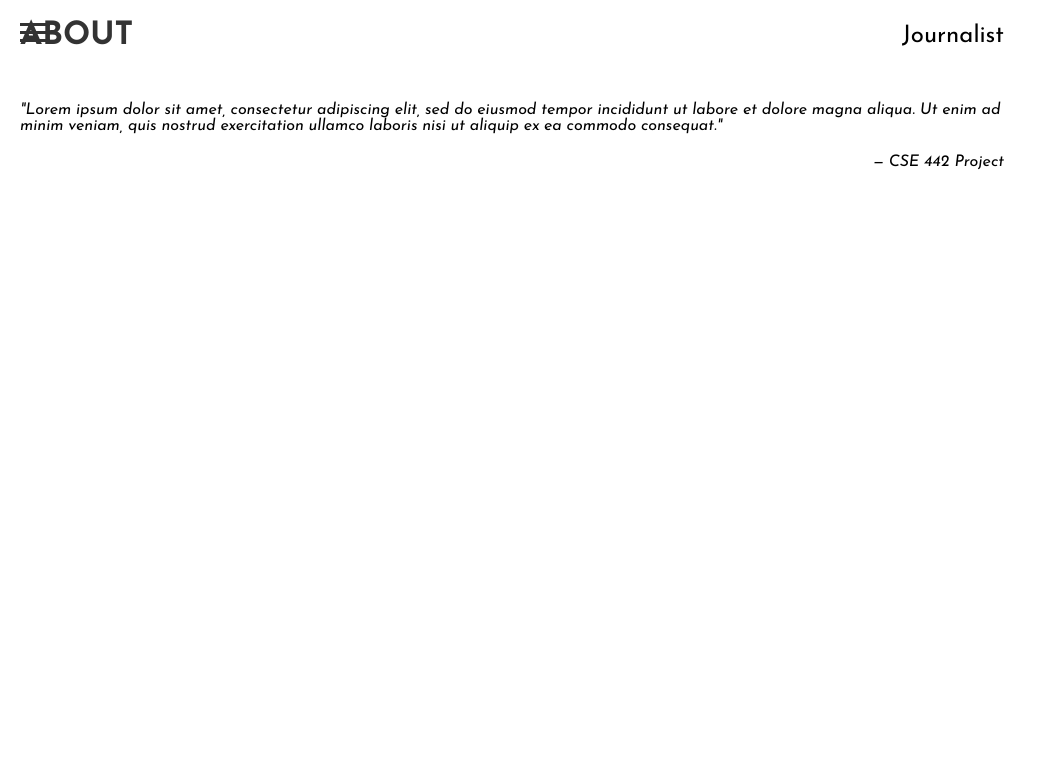
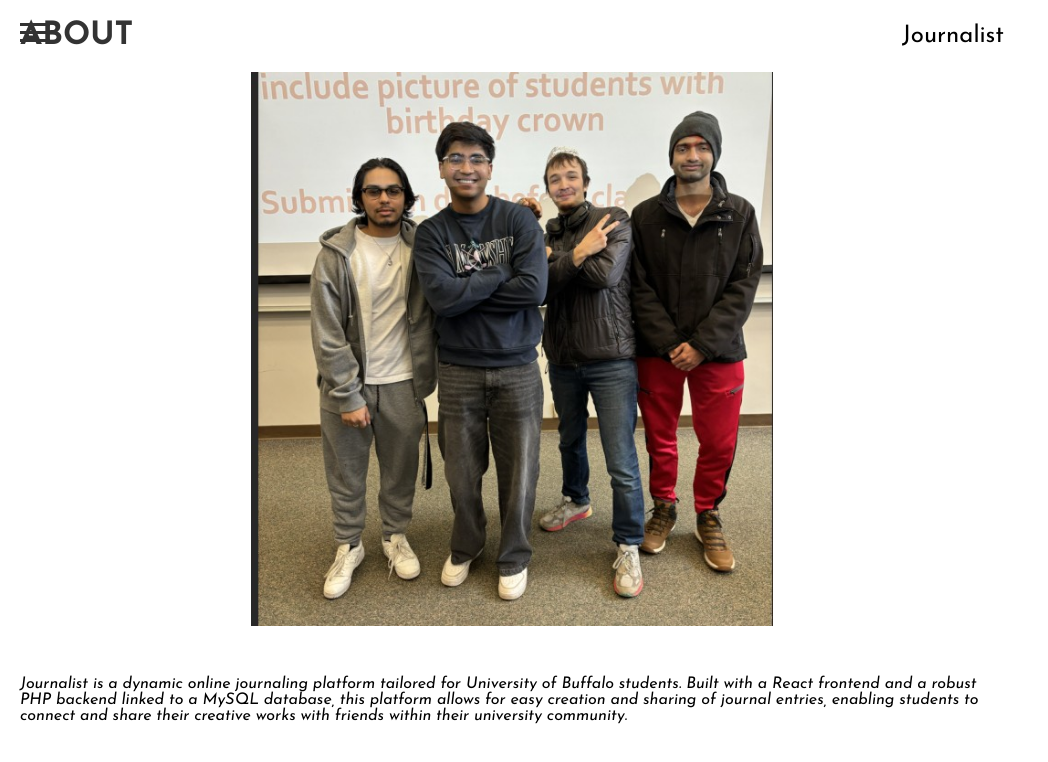
Before and after one commit to cse442-at-ub/s24semesterproject-journalists, a React (Vite) app in the folder frontend/: page /about in a window 1280 px wide. Shown: the top 762 px of the page, without its empty margins (0-1048 px from the left). Built offline with nearby package versions, Linux system fonts and the light colour scheme.

Commit message:
updating code

```diff
--- a/frontend/src/About.css
+++ b/frontend/src/About.css
@@ -102,9 +102,22 @@
   text-align: right;
   margin-top: 20px;
 }
-
+.journal-image {
+  max-width: 100%; /* Limits image width to not exceed its container */
+  max-height: 100%; /* Limits image height to not exceed its container */
+  object-fit: contain; /* Ensures that the entire image fits within the frame without being cropped */
+}
+.image-container {
+  /* Set a fixed height if you want to constrain the image within this height, or remove if not needed */
+  height: 300px; /* Example: change the height as needed */
+  width: 100%; /* Container takes the full width of its parent */
+  display: flex; /* Use flexbox to center the image within the container */
+  justify-content: center; /* Center the image horizontally */
+  align-items: center; /* Center the image vertically */
+  overflow: hidden; /* Ensures that any excess image is clipped */
+}
 .sidebar .menu-item .logout-link {
-  background-color: #ff0000; /* Red background for the log out link */
+  background: linear-gradient(90deg, #FF4500 0%, #875DFF 100%);
   color: #ffffff; /* White text color for better readability */
   padding: 10px 15px; /* Add some padding to make it look like a button */
   border-radius: 5px; /* Optional: rounds the corners for a button-like appearance */
--- a/frontend/src/About.jsx
+++ b/frontend/src/About.jsx
@@ -1,6 +1,7 @@
 import React, { useState } from "react";
 import { Link } from "react-router-dom";
 import "./About.css"; // Ensure this path is correct
+import mona_lisa from "./assets/gg.jpg"; // Ensure this path is correct
 
 const About = () => {
   const [isSidebarVisible, setIsSidebarVisible] = useState(false);
@@ -33,10 +34,11 @@ const About = () => {
           <h1 className="title">ABOUT</h1>
           <div className="role">Journalist</div>
         </div>
+        <div className="image-container">
+          <img className="journal-image" src={mona_lisa} alt="Journal Entry" />
+        </div>
         <blockquote className="quote">
-          "Lorem ipsum dolor sit amet, consectetur adipiscing elit, sed do eiusmod tempor incididunt ut labore et dolore magna aliqua. Ut enim ad minim veniam, quis nostrud exercitation ullamco laboris nisi ut aliquip ex ea commodo consequat."
-          <cite className="author">— CSE 442 Project</cite>
-        </blockquote>
+        Journalist is a dynamic online journaling platform tailored for University of Buffalo students.  Built with a React frontend and a robust PHP backend linked to a MySQL database, this platform allows for easy creation and sharing of journal entries, enabling students to connect and share their creative works with friends within their university community.        </blockquote>
       </div>
     </div>
   );
--- a/frontend/src/EditProfile.jsx
+++ b/frontend/src/EditProfile.jsx
@@ -115,7 +115,7 @@ function EditProfile() {
         <nav>
           <ul>
             <li>
-              <Link to="/journal">Home</Link>
+              <Link to="/Friend_Dashboard">Home</Link>
             </li>
             <li>
               <Link to="/edit-profile">Edit Profile</Link>
--- a/frontend/src/Friend_Dashboard.jsx
+++ b/frontend/src/Friend_Dashboard.jsx
@@ -380,7 +380,7 @@ const viewFriendProfile = async (friendId) => {
   };
 
   const navigateToSettings = () => {
-    navigate("/security-page"); // This will navigate to the SecurityPage component
+    navigate("/edit-profile"); // This will navigate to the SecurityPage component
   };
 
   return (
@@ -393,8 +393,7 @@ const viewFriendProfile = async (friendId) => {
         </div>
         <div className="journalist-header">
           <h1>Journalist</h1>
-        </div>
-        <div className="header-buttons">
+
           <Link to="/journal" className="header-button">
             New Journal Entry
           </Link>
--- a/frontend/src/JournalPage.css
+++ b/frontend/src/JournalPage.css
@@ -462,11 +462,35 @@
     padding: 5px 15px; /* Adjust padding as needed */
     text-decoration: none;
     color: white;
-    background-color: #ff0000; /* Set the background color to orange */
+    background-image:linear-gradient(90deg, #FF4500 0%, #875DFF 100%); /* Gradient from red to purple */
     border: none;
     border-radius: 5px;
     transition: background-color 0.3s ease;
     margin-left: 10px; /* This will create space on the left side of each button */
+  }
+  .header-button {
+    /* ... existing styles ... */
+    display: inline-block; /* Make sure it behaves like a button */
+    padding: 10px 20px; /* Add some padding */
+    border-radius: 5px; /* Rounded corners */
+    text-transform: uppercase; /* Uppercase text */
+    font-weight: bold; /* Bold font */
+    transition: transform 0.1s, box-shadow 0.1s; /* Smooth transition for transform and shadow */
+    text-decoration: none; /* Remove the underline from links */
+    cursor: pointer; /* Change cursor to pointer */
+    /* Add any additional styling you need here */
+  }
+
+  .header-button:hover {
+    transform: translateY(-2px); /* Move the link up slightly */
+    box-shadow: 0 4px 8px rgba(0, 0, 0, 0.2); /* Add shadow for depth */
+    /* Optionally change the background or text color on hover */
+  }
+
+  .header-button:active {
+    transform: translateY(1px); /* Move the link down slightly to simulate click */
+    box-shadow: 0 2px 4px rgba(0, 0, 0, 0.2); /* Smaller shadow for depth */
+    /* Optionally change the background or text color on active */
   }
 
   .header-button:first-child {
--- a/frontend/src/SecurityPage.css
+++ b/frontend/src/SecurityPage.css
@@ -26,7 +26,7 @@
     padding-left: 250px; /* Adjust this value based on the sidebar width */
   }
   .logout-button {
-    background-color: #ff0000; /* Red background */
+    background-image:linear-gradient(90deg, #FF4500 0%, #875DFF 100%); /* Gradient from red to purple */
     color: #ffffff; /* White text */
     padding: 10px 15px; /* Padding for a better button appearance */
     text-decoration: none; /* Remove underline from link */
```
Also changed, not shown: frontend/src/assets/gg.jpg (added), frontend/src/assets/group-img.webp (added).
